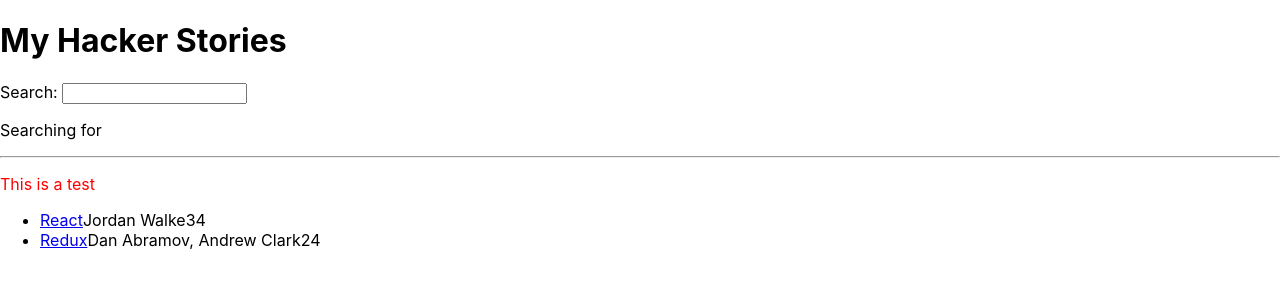
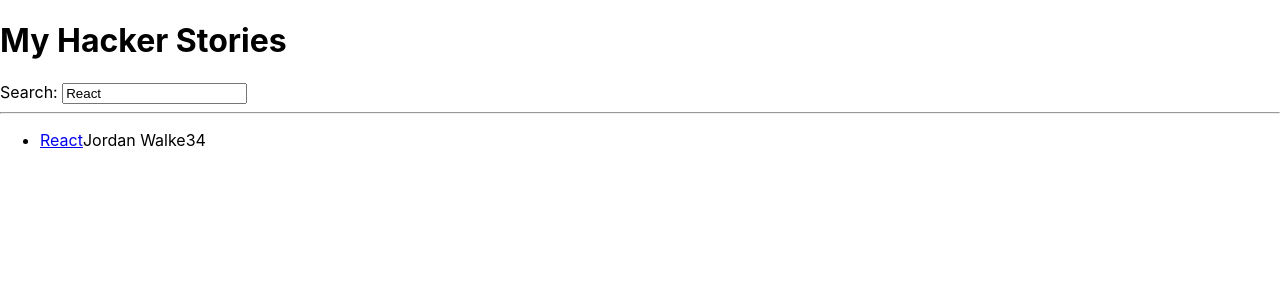
Before and after one commit to 0xlvl3/hacker-stories, a React (Create React App) app: page / in a window 1280 px wide. Shown: the top 300 px of the page. Built offline with nearby package versions, Linux system fonts and the light colour scheme.

Commit message:
Progress

```diff
--- a/src/App.js
+++ b/src/App.js
@@ -1,8 +1,4 @@
 import * as React from "react";
-
-const numArr = [1, 2, 3, 4];
-const exponentialNumbers = numArr.map((number) => number * number);
-console.log(exponentialNumbers);
 
 /**
  *
@@ -28,18 +24,27 @@ const App = () => {
     },
   ];
 
-  console.log(`App renders`);
+  // console.log(`App renders`);
+
+  const [searchTerm, setSearchTerm] = React.useState("React"); //declare state within component which depend on the state can read (via props) and update (via callback handler)
+
+  const handleSearch = (event) => {
+    setSearchTerm(event.target.value);
+  };
+
+  const searchStories = stories.filter((story) => {
+    return story.title.toLowerCase().includes(searchTerm.toLowerCase());
+  });
 
   return (
     <div>
       <h1>My Hacker Stories</h1>
 
-      <Search />
+      <Search search={searchTerm} onSearch={handleSearch} />
 
       <hr />
-
-      <Test words={"This is a test"} myColor="red" />
-      <List list={stories} />
+      <List list={searchStories} />
+      {/* <Test words={"This is a test"} myColor="red" /> */}
     </div>
   );
 };
@@ -49,58 +54,56 @@ const App = () => {
  * React component using React State
  * @returns Renders a search bar
  */
-const Search = () => {
-  console.log("Search renders");
-  const [searchTerm, setSerachTerm] = React.useState("");
-
-  //handler for an event
-  const handleChange = (event) => {
-    //synthetic event
-    console.log(event);
-
-    //value of target (here: element), using setSearchTerm() with useState we can now see our typed input below the search box.
-    setSerachTerm(event.target.value);
-  };
-
-  //onChange here is our handleChange event
+const Search = ({ search, onSearch }) => {
   return (
     <div>
       <label htmlFor="search"> Search: </label>
-      <input id="search" type="text" onChange={handleChange} />
-      <p>
-        Searching for <strong>{searchTerm}</strong>
-      </p>
+      <input id="search" type="text" value={search} onChange={onSearch} />
     </div>
   );
 };
+//handler for an event
+// const handleChange = (event) => {
+//   //synthetic event
+//   // console.log(event);
+
+//   //value of target (here: element), using setSearchTerm() with useState we can now see our typed input below the search box.
+//   setSearchTerm(event.target.value);
+
+//   props.onSearch(event);
+
+//onChange here is our handleChange event
+// return (
+//   <div>
+//     <label htmlFor="search"> Search: </label>
+//     <input id="search" type="text" onChange={props.onSearch} />
+//     <p>
+//       Searching for <strong>{searchTerm}</strong>
+//     </p>
+//   </div>
+// );
 
 /**
  * React component
  * @returns Will render the items out of our list object
  */
-const List = (props) => (
-  console.log("List renders"),
-  (
+const List = ({ list }) => (
   <ul>
-      {props.list.map((item) => (
+    {list.map((item) => (
       <Item key={item.objectID} item={item} />
     ))}
   </ul>
-  )
 );
 
-const Item = (props) => (
-  console.log("Item renders"),
-  (
+const Item = ({ item }) => (
   <li>
     <span>
-        <a href={props.item.url}>{props.item.title}</a>
+      <a href={item.url}>{item.title}</a>
     </span>
-      <span>{props.item.author}</span>
-      <span>{props.item.num_comments}</span>
-      <span>{props.item.points}</span>
+    <span>{item.author}</span>
+    <span>{item.num_comments}</span>
+    <span>{item.points}</span>
   </li>
-  )
 );
 
 /*
@@ -123,11 +126,12 @@ const Test = (props) => {
 const Test = ({ words }) => {
   return <p>{words}</p>;
 };
-*/
 
 //destructing multiple props within one
 const Test = ({ words, myColor }) => {
   return <p style={{ color: myColor }}>{words}</p>;
 };
 
+*/
+
 export default App;
```
Lines whose indentation alone changed are shown as unchanged.
